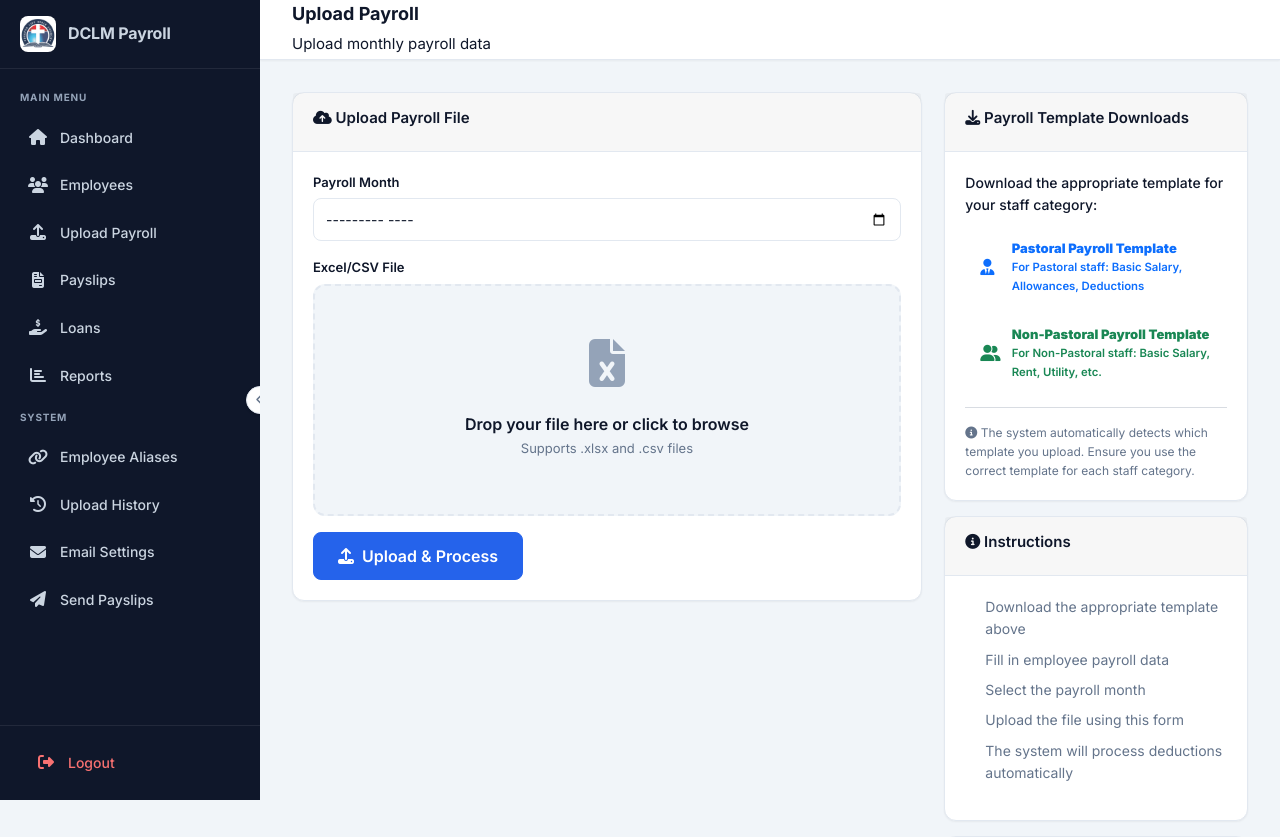
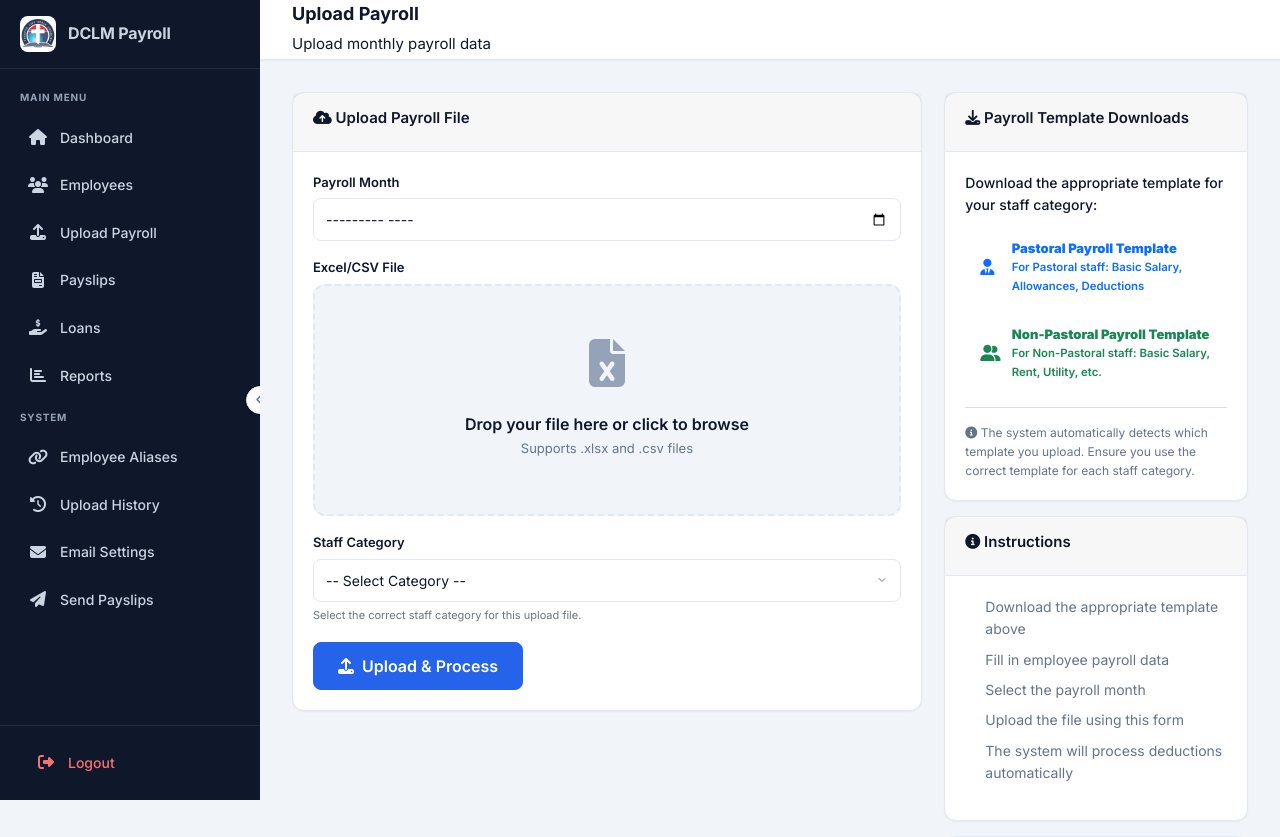
Before and after one commit to Fredderby/DCLM-payroll, a FastAPI app: template templates/upload.html in a window 1280 px wide. Shown: the top 837 px of the page. Run offline with FastAPI, Linux system fonts and the light colour scheme; the template is opened without the code that fills it, so the values that code supplies are empty; parts of the project's set-up code (start-up, migrations or seed data) failed here and were passed over.

Commit message:
category selection

```diff
--- a/app/main.py
+++ b/app/main.py
@@ -366,7 +366,7 @@ async def download_payroll_template(request: Request):
     return await download_pastoral_template(request)
 
 @app.post("/upload")
-async def upload_payroll(request: Request, file: UploadFile = File(...), month: str = Form(...), db: Session = Depends(get_db)):
+async def upload_payroll(request: Request, file: UploadFile = File(...), month: str = Form(...), staff_category: str = Form(default=""), db: Session = Depends(get_db)):
     try:
         current_user = get_current_user_web(request, db)
     except HTTPException:
@@ -441,16 +441,18 @@ async def upload_payroll(request: Request, file: UploadFile = File(...), month:
         errors = []
         unmatched_records = []  # Names that didn't match any registered employee
         upload_mismatch_entries = []  # For storing in upload_mismatches table
-        staff_category_detected = None
-
-        logger.info(f"UPLOAD PROCESSING: {len(records)} records extracted from file '{original_filename}' for month '{month}' by user '{current_user.email}'")
+        # Use user-selected staff category, fallback to auto-detected from file
+        staff_category_detected = staff_category if staff_category else None
+
+        logger.info(f"UPLOAD PROCESSING: {len(records)} records extracted from file '{original_filename}' for month '{month}' by user '{current_user.email}', staff_category='{staff_category_detected or 'auto'}")
 
         for record in records:
             try:
                 emp_no = str(record.get('employee_number', '') or '').strip()
                 emp_email = str(record.get('email', '') or '').strip()
                 emp_name = str(record.get('employee_name', '') or '').strip()
-                staff_category = record.get('staff_category', 'pastoral')
+                # Use user-selected category if provided, otherwise use file auto-detect
+                staff_category = staff_category_detected or record.get('staff_category', 'pastoral')
                 if not staff_category_detected:
                     staff_category_detected = staff_category
 
--- a/templates/upload.html
+++ b/templates/upload.html
@@ -113,6 +113,16 @@ function downloadUnmatchedCSV() {
                 <div class="badge badge-info" style="font-size: 13px;" id="fileName"></div>
               </div>
             </div>
+          </div>
+
+          <div class="form-group">
+            <label class="form-label">Staff Category</label>
+            <select name="staff_category" class="form-control" required>
+              <option value="">-- Select Category --</option>
+              <option value="pastoral">Pastoral</option>
+              <option value="non_pastoral">Non-Pastoral</option>
+            </select>
+            <small class="text-muted" style="font-size: 11px;">Select the correct staff category for this upload file.</small>
           </div>
 
           <button type="submit" class="btn btn-primary btn-lg" id="uploadBtn">
```
